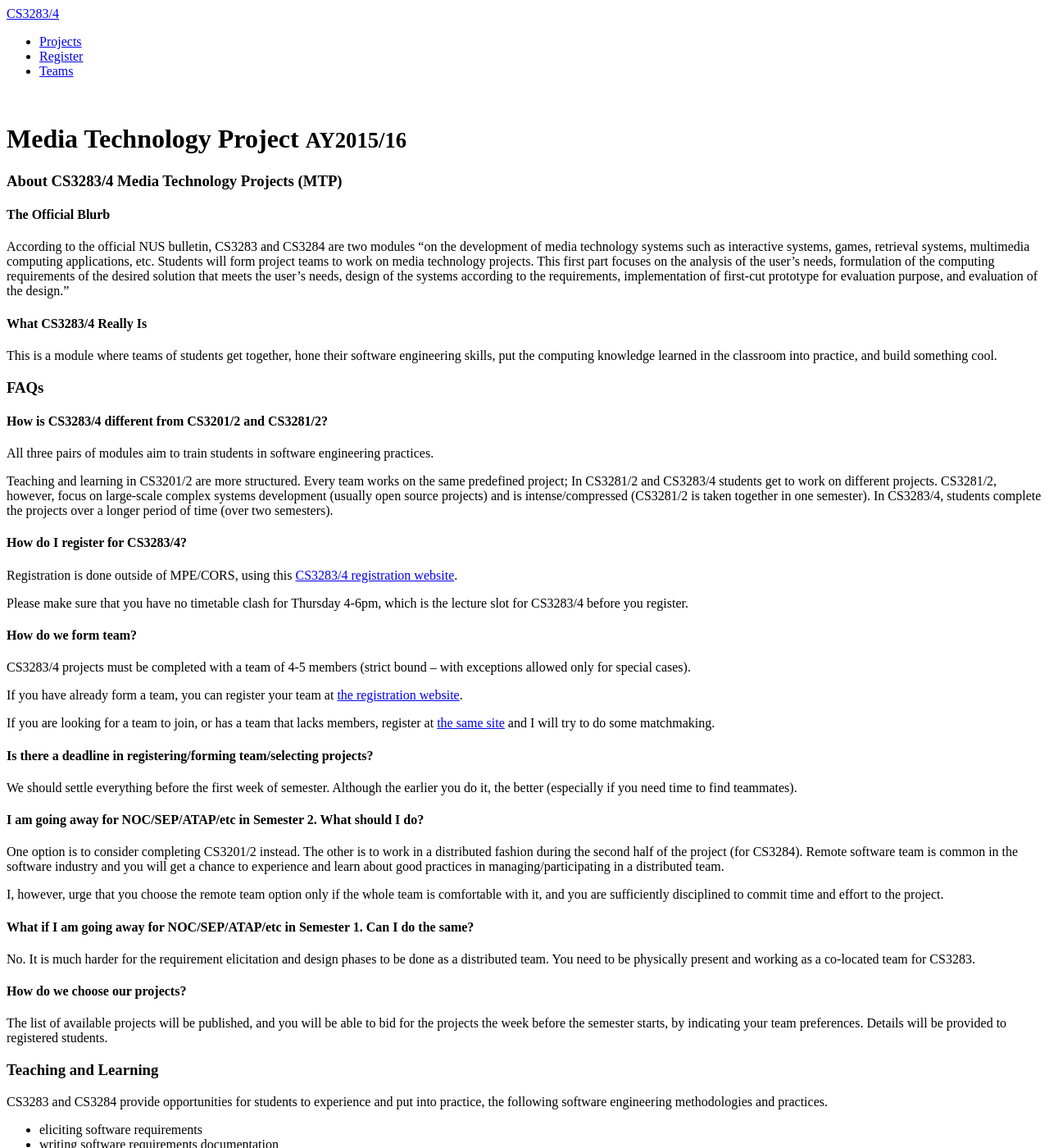
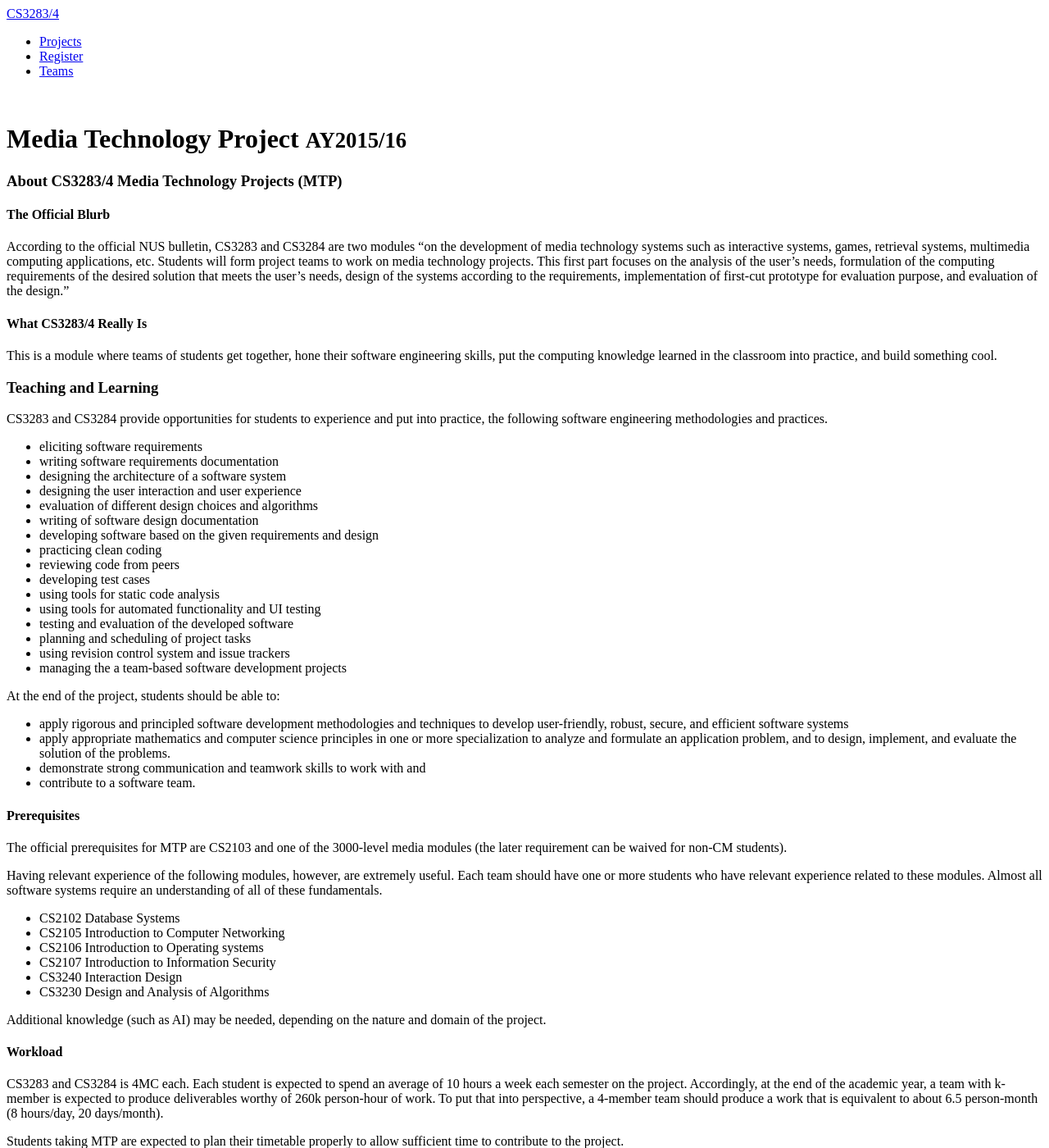
Before and after one commit to nus-mtp/1516, a Jekyll site: the page built from index.md, in a window 1280 px wide and 1400 px high. Shown: the whole window at 82% size. Built offline with Jekyll 4.4.1, drawn with Linux system fonts in a browser that asks for light colours.

Commit message:
Moved FAQs to a separate page

```diff
--- a/index.md
+++ b/index.md
@@ -14,46 +14,6 @@ According to the official NUS bulletin, CS3283 and CS3284 are two modules "on th
 #### What CS3283/4 Really Is
 
 This is a module where teams of students get together, hone their software engineering skills, put the computing knowledge learned in the classroom into practice, and build something cool.
-
-### FAQs
-
-#### How is CS3283/4 different from CS3201/2 and CS3281/2?
-
-All three pairs of modules aim to train students in software engineering practices.
-
-Teaching and learning in CS3201/2 are more structured.  Every team works on the same predefined project; In CS3281/2 and CS3283/4 students get to work on different projects.  CS3281/2, however, focus on large-scale complex systems development (usually open source projects) and is intense/compressed (CS3281/2 is taken together in one semester).  In CS3283/4, students complete the projects over a longer period of time (over two semesters).
-
-#### How do I register for CS3283/4?
-
-Registration is done outside of MPE/CORS, using this [CS3283/4 registration website](http://mysurvey.nus.edu.sg/EFM/se/543BE5C214A8AD66).
-
-Please make sure that you have no timetable clash for Thursday 4-6pm, which is the lecture slot for CS3283/4 before you register.
-
-#### How do we form team?
-
-CS3283/4 projects must be completed with a team of 4-5 members (strict bound -- with exceptions allowed only for special cases).
-
-If you have already form a team, you can register your team at [the registration website](http://mysurvey.nus.edu.sg/EFM/se/543BE5C214A8AD66).
-
-If you are looking for a team to join, or has a team that lacks members, register at [the same site](http://mysurvey.nus.edu.sg/EFM/se/543BE5C214A8AD66) and I will try to do some matchmaking.
-
-#### Is there a deadline in registering/forming team/selecting projects?
-
-We should settle everything before the first week of semester.  Although the earlier you do it, the better (especially if you need time to find teammates).
-
-#### I am going away for NOC/SEP/ATAP/etc in Semester 2.  What should I do?
-
-One option is to consider completing CS3201/2 instead.  The other is to work in a distributed fashion during the second half of the project (for CS3284).  Remote software team is common in the software industry and you will get a chance to experience and learn about good practices in managing/participating in a distributed team.
-
-I, however, urge that you choose the remote team option only if the whole team is comfortable with it, and you are sufficiently disciplined to commit time and effort to the project.
-
-#### What if I am going away for NOC/SEP/ATAP/etc in Semester 1.  Can I do the same?
-
-No.  It is much harder for the requirement elicitation and design phases to be done as a distributed team.  You need to be physically present and working as a co-located team for CS3283.
-
-#### How do we choose our projects?
-
-The list of available projects will be published, and you will be able to bid for the projects the week before the semester starts, by indicating your team preferences.  Details will be provided to registered students.
 
 ### Teaching and Learning
 
```
